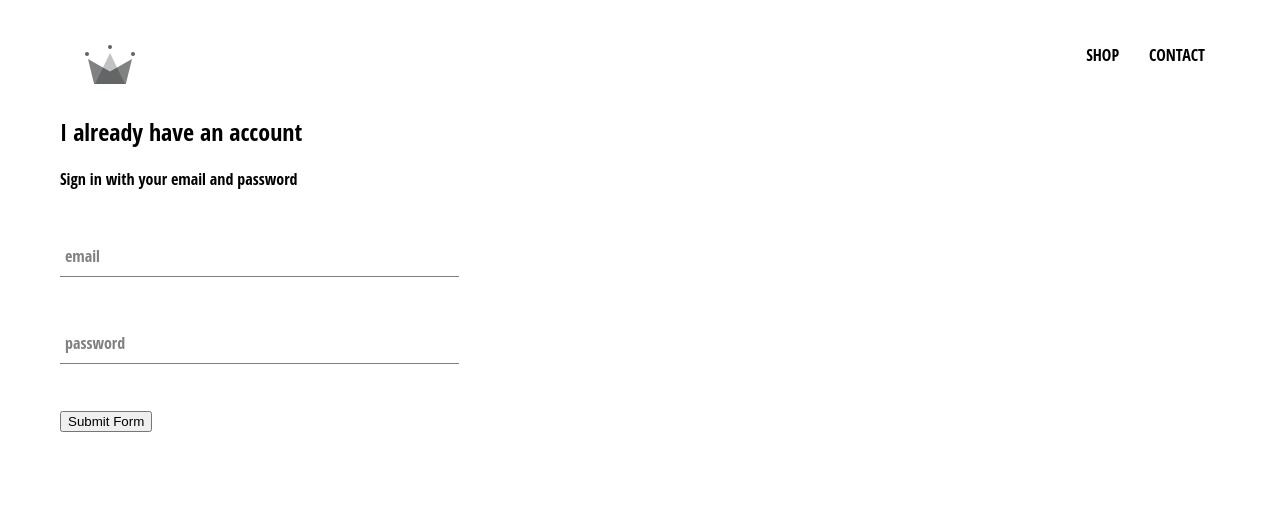
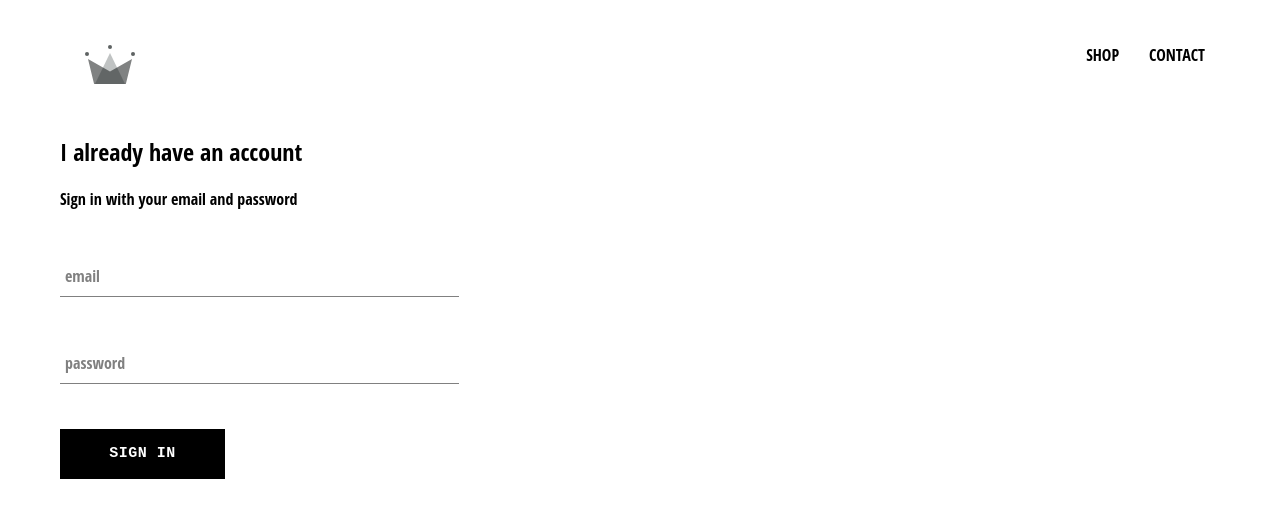
Before and after one commit to beniciodaniel/crown-clothing-e-commerce, a React (Create React App) app: page /signin in a window 1280 px wide. Shown: the top 518 px of the page. Built offline with nearby package versions, Linux system fonts and the light colour scheme.

Commit message:
Creates the CustonButton component e imports it into SignIn

```diff
--- /dev/null
+++ b/src/components/custom-buttom/custom-button.component.jsx
@@ -0,0 +1,11 @@
+import React from 'react';
+
+import './custom-button.styles.scss';
+
+const CustonButton = ({ children, ...otherProps }) => (
+  <button className="custom-button" {...otherProps} >
+    {children}
+  </button>
+)
+
+export default CustonButton;
--- /dev/null
+++ b/src/components/custom-buttom/custom-button.styles.scss
@@ -0,0 +1,22 @@
+.custom-button {
+  min-width: 165px;
+  width: auto;
+  height: 50px;
+  letter-spacing: 0.5px;
+  line-height: 50px;
+  padding: 0 35px 0 35px;
+  font-size: 15px;
+  background-color: black;
+  color: white;
+  text-transform: uppercase;
+  font-family: 'Courier New', 'Courier', 'monospace';
+  font-weight: bolder;
+  border: none;
+  cursor: pointer;
+
+  &:hover {
+    background-color: white;
+    color: black;
+    border: 1px solid black;
+  }
+}
--- a/src/components/sign-in/sign-in.component.jsx
+++ b/src/components/sign-in/sign-in.component.jsx
@@ -3,6 +3,7 @@
 import './sign-in.styles.scss';
 
 import FormInput from '../form-input/form-input.component';
+import CustomButton from '../custom-buttom/custom-button.component';
 
 class SignIn extends React.Component {
 
@@ -54,7 +55,9 @@
             required
           />
 
-          <input type="submit" value='Submit Form' />
+          <CustomButton type="submit">
+            Sign In
+          </CustomButton>
         </form>
       </div>
     )
--- a/src/components/sign-in/sign-in.styles.scss
+++ b/src/components/sign-in/sign-in.styles.scss
@@ -1,3 +1,9 @@
 .sign-in {
   width: 30vw;
+  display: flex;
+  flex-direction: column;
+
+  .title {
+    margin: 10px 0;
+  }
 }
```
